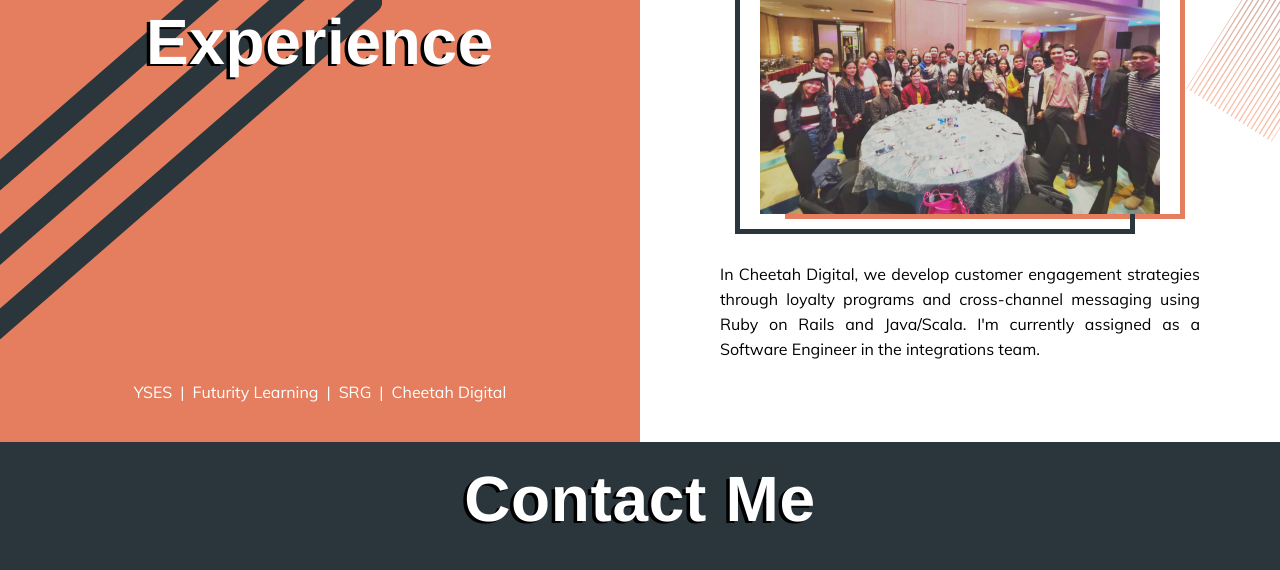
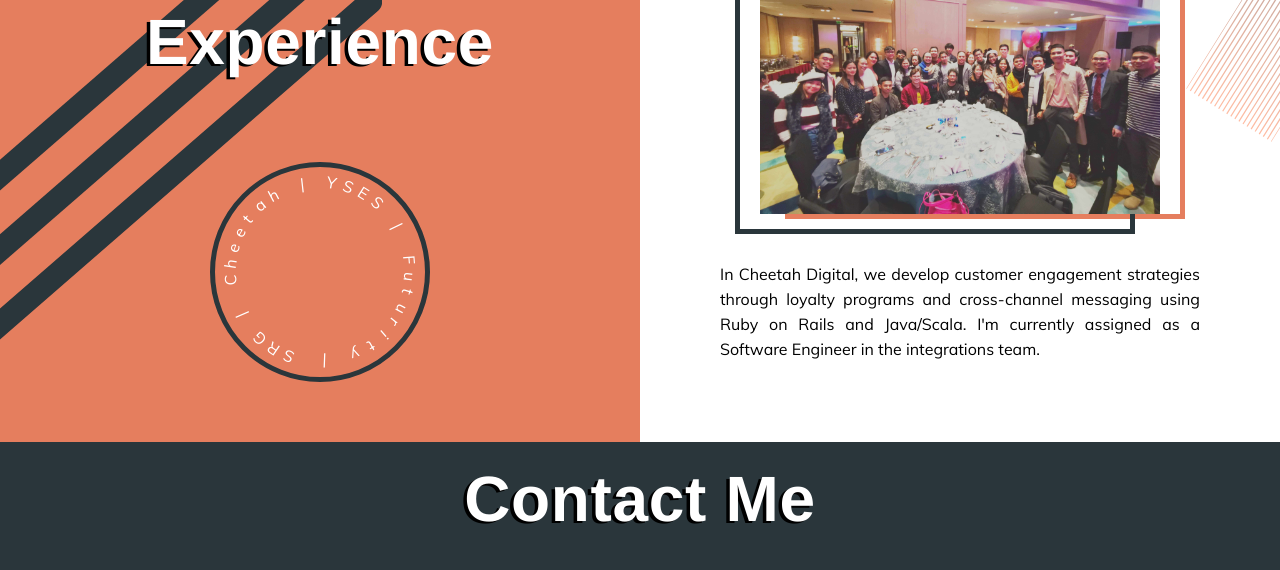
Before and after one commit to DavidBenavidez/davidralph.dev, a Gatsby site: page / in a window 1280 px wide. Shown: the part 4008-4578 px from the top of the page. Built offline with nearby package versions, Linux system fonts and the light colour scheme; Gatsby itself is replaced by a stand-in of ours; a web font is replaced by a local one.

Commit message:
Add circular navigation

```diff
--- a/src/sections/third-section.js
+++ b/src/sections/third-section.js
@@ -56,39 +56,59 @@ export default ({ isFixed, isPastBottom }) => {
             </Heading>
           </div>
 
-          <span className="experience-navigator">
+          <div
+            className="experience-navigator"
+            data-sal="zoom-out"
+            data-sal-easing="ease"
+            data-sal-delay="500"
+          >
             <button
               className="experience-navigator-item"
               onClick={() => scrollTo('#experience-yses')}
             >
-              {' '}
-              YSES{' '}
+              <span className="char1">Y</span>
+              <span className="char2">S</span>
+              <span className="char3">E</span>
+              <span className="char4">S</span>
             </button>
-            |
+            <span className="char6">|</span>
             <button
               className="experience-navigator-item"
               onClick={() => scrollTo('#experience-futurity')}
             >
-              {' '}
-              Futurity Learning{' '}
+              <span className="char8">F</span>
+              <span className="char9">u</span>
+              <span className="char10">t</span>
+              <span className="char11">u</span>
+              <span className="char12">r</span>
+              <span className="char13">i</span>
+              <span className="char14">t</span>
+              <span className="char15">y</span>
             </button>
-            |
+            <span className="char17">|</span>
             <button
               className="experience-navigator-item"
               onClick={() => scrollTo('#experience-srg')}
             >
-              {' '}
-              SRG{' '}
+              <span className="char19">S</span>
+              <span className="char20">R</span>
+              <span className="char21">G</span>
             </button>
-            |
+            <span className="char23">|</span>
             <button
               className="experience-navigator-item"
               onClick={() => scrollTo('#experience-cheetah')}
             >
-              {' '}
-              Cheetah Digital{' '}
+              <span className="char25">C</span>
+              <span className="char26">h</span>
+              <span className="char27">e</span>
+              <span className="char28">e</span>
+              <span className="char29">t</span>
+              <span className="char30">a</span>
+              <span className="char31">h</span>
             </button>
-          </span>
+            <span className="char33">|</span>
+          </div>
         </div>
         <div className="scrolling-section">
           <StaticQuery
--- a/src/stylesheets/mixins/typography.scss
+++ b/src/stylesheets/mixins/typography.scss
@@ -1,7 +1,19 @@
-/* Code sippet from Ralph Lawrence Silaya: https://github.com/rrsilaya
+/* Mixin from Ralph Lawrence Silaya: https://github.com/rrsilaya
 
 /* Conversion from font sie to rem */
 @mixin font-size($size) {
   font-size: $size;
   font-size: ($size / 16px) * 1rem;
 }
+
+/* Mixin from: https://gist.github.com/chriseppstein/8615d6dc847e10c72fe5 */
+@mixin rotated-text($num-letters: 100, $angle-span: 180deg, $angle-offset: 0deg) {
+  $angle-per-char: $angle-span / $num-letters;
+  @for $i from 1 through $num-letters {
+    .char#{$i} {
+      transform: (rotate($angle-offset + $angle-per-char * $i));
+      left: 95px;
+      top: 5px;
+    }
+  }
+}
--- a/src/stylesheets/sections/third-section.scss
+++ b/src/stylesheets/sections/third-section.scss
@@ -47,8 +47,12 @@
     .experience-navigator {
       color: $white-color;
       position: absolute;
-      bottom: 40px;
+      bottom: 60px;
       z-index: 1;
+      min-height: 220px;
+      min-width: 220px;
+      border-radius: 50%;
+      border: 5px solid $secondary-color;
 
       &-item {
         all: unset;
@@ -56,13 +60,23 @@
         background-color: unset;
         color: unset;
         cursor: pointer;
-        margin: 0 $spacing-tiny 0 $spacing-tiny;
 
-        @include breakpoint(tablet){ @include font-size(12px); }
+        @include breakpoint(tablet){ @include font-size(16px); }
         @include breakpoint(desktop){ @include font-size(16px); }
 
         &:hover { color: $secondary-color; }
       }
+
+      span {
+        height: 100px;
+        position: absolute;
+        width: 20px;
+        left: 0;
+        top: 0;
+        transform-origin: bottom center;
+      }
+
+      @include rotated-text(35, 375deg, 0deg)
     }
 
     &:before {
```
